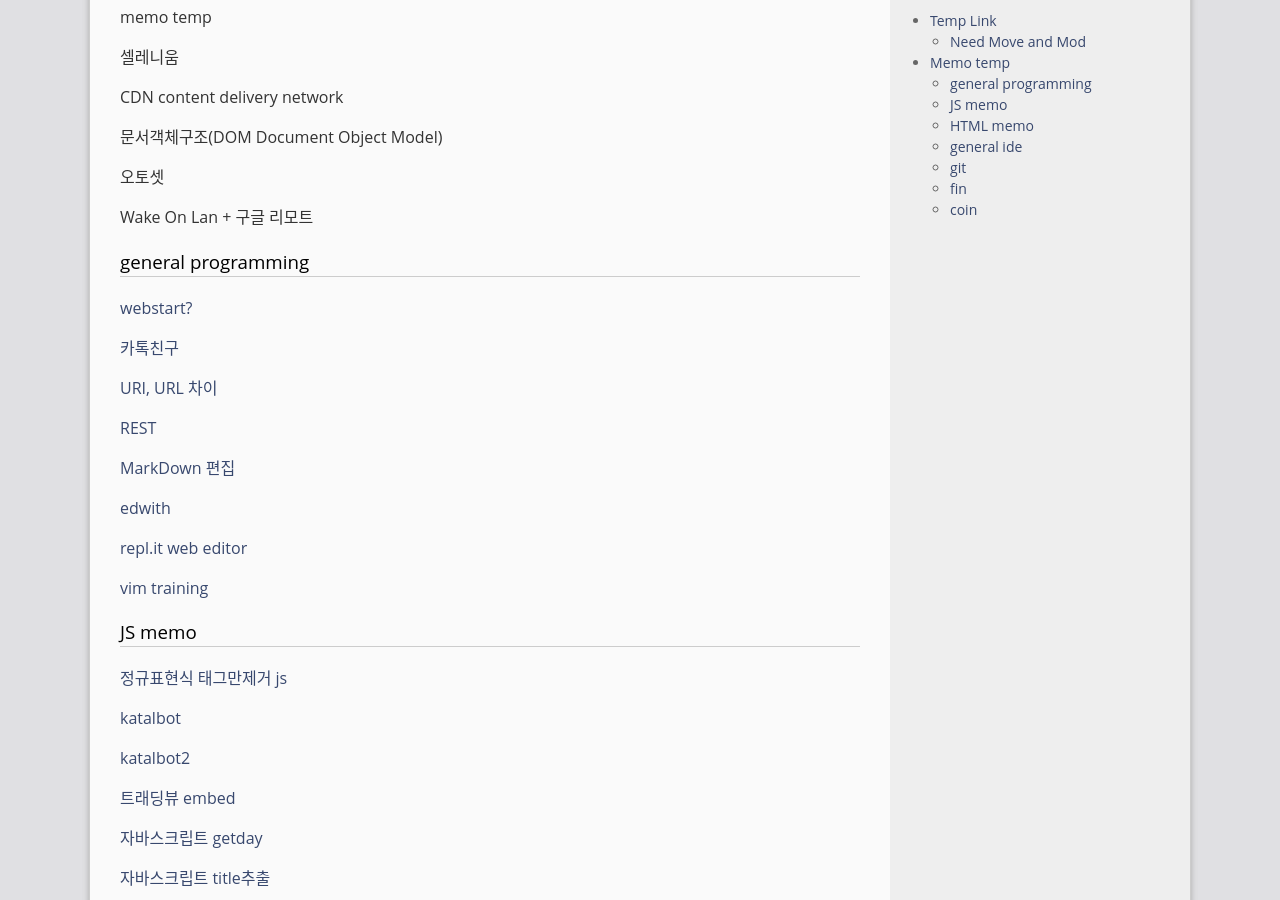
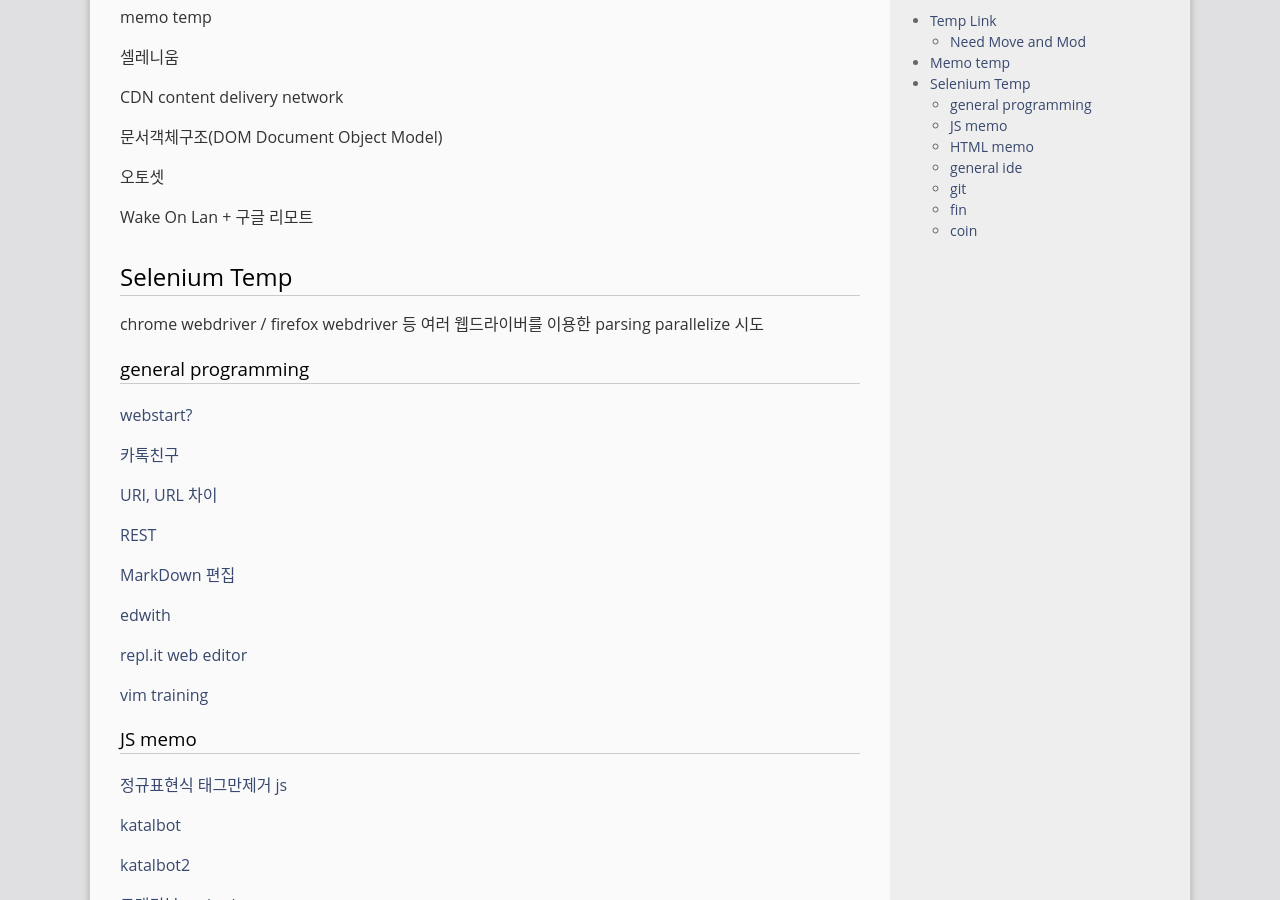
Before and after one commit to gloomydumber/copy, a Jekyll site: the page built from _posts/2020-03-01-TempLink.md, in a window 1280 px wide and 900 px high, scrolled down 2472 px. Built offline with Jekyll 4.4.1, drawn with Linux system fonts in a browser that asks for light colours; comment, search, counter and statistics services are not loaded.

Commit message:
PostModded

```diff
--- a/_posts/2020-03-01-TempLink.md
+++ b/_posts/2020-03-01-TempLink.md
@@ -120,6 +120,10 @@ CDN content delivery network
 오토셋
 
 Wake On Lan + 구글 리모트
+
+## Selenium Temp
+
+chrome webdriver / firefox webdriver 등 여러 웹드라이버를 이용한 parsing parallelize 시도
 
 ### general programming
 
```
